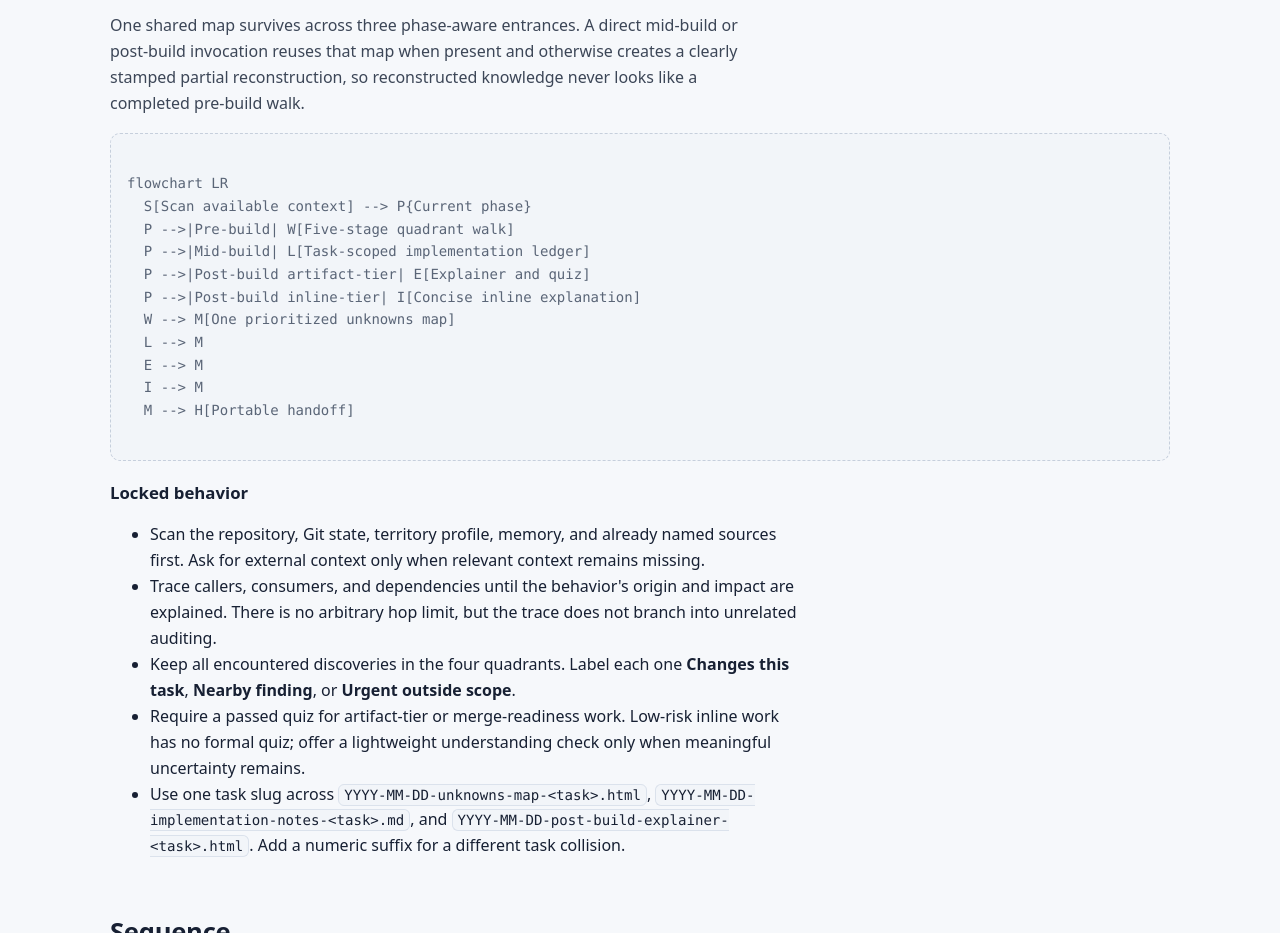
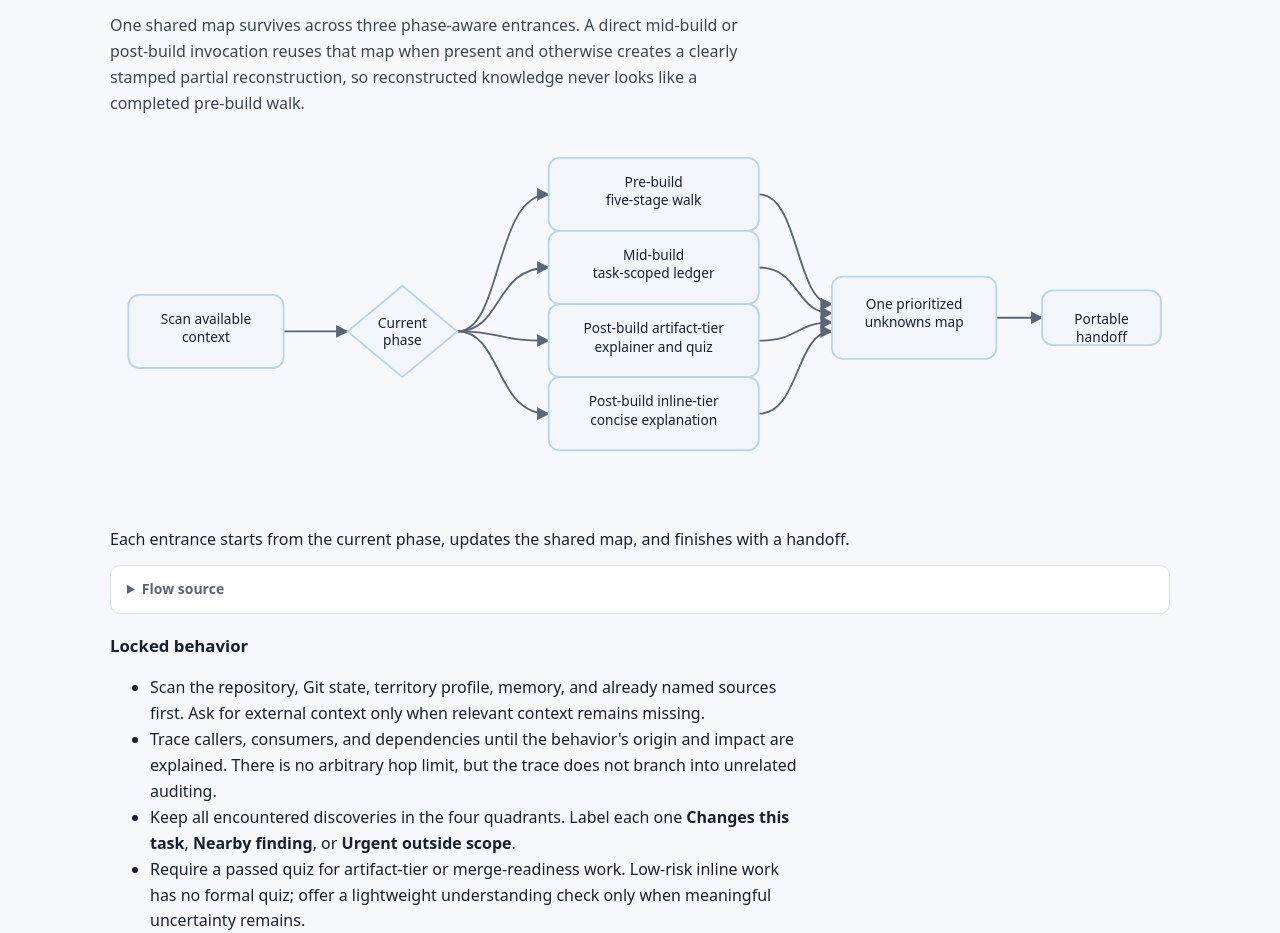
Before and after one commit to rhnfzl/explore-unknowns, a plain HTML site: page docs/human-html/2026-07-11-plan-explore-unknowns-focused-correction.html in a window 1280 px wide. Shown: the part 1345-2278 px from the top of the page. Drawn offline with Linux system fonts and the light colour scheme.

Commit message:
fix: keep trust claims and plan self-contained

```diff
--- a/docs/human-html/2026-07-11-plan-explore-unknowns-focused-correction.html
+++ b/docs/human-html/2026-07-11-plan-explore-unknowns-focused-correction.html
@@ -102,9 +102,7 @@
     code { background: var(--surface-2); border: 1px solid var(--line); border-radius: var(--radius-sm); padding: 2px 5px; font-family: var(--mono); font-size: .88em; overflow-wrap: anywhere; }
     pre { background: #0f172a; color: #e2e8f0; border-radius: var(--radius); padding: 14px; overflow: auto; border: 1px solid var(--line); }
     pre code { background: transparent; border: 0; color: inherit; }
-    .mermaid svg { max-width: 100%; height: auto; }
-    .mermaid:not([data-processed]) { font-family: var(--mono); font-size: var(--fs-sm); white-space: pre; overflow-x: auto; background: var(--surface-2); border: 1px dashed var(--line-strong); border-radius: var(--radius); padding: var(--s-6); color: var(--muted); }
-    /* shipped diagram: inline SVG in a scroll wrapper, mermaid/source kept in an adjacent <details>.
+    /* shipped diagram: inline SVG in a scroll wrapper, source kept in an adjacent <details>.
        The wrapper's overflow-x contains a too-wide diagram to its own scrollbar instead of the page. */
     figure.diagram { margin: var(--s-7) 0; }
     .diagram-scroll { overflow-x: auto; }
@@ -292,25 +290,6 @@
       details:not([open])::details-content { content-visibility: visible; display: block; }
     }
   </style>
-<script type="module">
-    /* Self-contained by default: fetch Mermaid from the CDN ONLY if this page actually has a
-       diagram. A diagram-free artifact makes ZERO network calls and renders fully offline; add
-       a <div class="mermaid"> later and it still renders (the guard checks the DOM at load). */
-    if (document.querySelector(".mermaid")) {
-      const { default: mermaid } = await import("https://cdn.jsdelivr.net/npm/mermaid@10.9.1/dist/mermaid.esm.min.mjs");
-      /* Pick the palette at load from the resolved theme (data-theme, else the OS preference).
-         Diagrams render to static SVG, so this matches the page on load; a mid-session toggle
-         re-themes them on the next reload. Keep both sets in sync with the :root light/dark tokens. */
-      const _root = document.documentElement;
-      const _dark = _root.dataset.theme ? _root.dataset.theme === "dark"
-                                        : window.matchMedia("(prefers-color-scheme: dark)").matches;
-      const _lightVars = { primaryColor: "#eef5fb", primaryBorderColor: "#b9d5ec", primaryTextColor: "#172033", lineColor: "#5a6577", fontFamily: "inherit", fontSize: "14px" };
-      const _darkVars = { primaryColor: "#152740", primaryBorderColor: "#2c4a6b", primaryTextColor: "#e8edf5", lineColor: "#96a2b5", fontFamily: "inherit", fontSize: "14px" };
-      mermaid.initialize({ startOnLoad: false, securityLevel: "loose", theme: "base",
-        themeVariables: _dark ? _darkVars : _lightVars });
-      await mermaid.run();   /* module scripts defer, so the DOM is parsed; run() renders every .mermaid once */
-    }
-  </script>
 </head>
 <body data-human-html-artifact="true">
   <button class="theme-toggle" type="button" aria-label="Switch theme" title="Toggle light / dark"></button>
@@ -357,19 +336,56 @@
     <section id="approach" class="section">
       <h2>Approach</h2>
       <p>One shared map survives across three phase-aware entrances. A direct mid-build or post-build invocation reuses that map when present and otherwise creates a clearly stamped partial reconstruction, so reconstructed knowledge never looks like a completed pre-build walk.</p>
-      <div class="mermaid">
-flowchart LR
-  S[Scan available context] --> P{Current phase}
-  P -->|Pre-build| W[Five-stage quadrant walk]
-  P -->|Mid-build| L[Task-scoped implementation ledger]
-  P -->|Post-build artifact-tier| E[Explainer and quiz]
-  P -->|Post-build inline-tier| I[Concise inline explanation]
-  W --> M[One prioritized unknowns map]
-  L --> M
-  E --> M
-  I --> M
-  M --> H[Portable handoff]
-      </div>
+      <figure class="diagram">
+        <div class="diagram-scroll" role="img" aria-labelledby="phase-flow-title phase-flow-desc">
+          <svg viewBox="0 0 1160 430" xmlns="http://www.w3.org/2000/svg">
+            <title id="phase-flow-title">Phase-aware unknowns workflow</title>
+            <desc id="phase-flow-desc">Available context is scanned, then the current phase selects a pre-build walk, mid-build ledger, artifact-tier post-build explainer and quiz, or inline post-build explanation. Every route updates one prioritized map and produces a portable handoff.</desc>
+            <defs>
+              <marker id="phase-arrow" viewBox="0 0 10 10" refX="9" refY="5" markerWidth="7" markerHeight="7" orient="auto-start-reverse">
+                <path d="M 0 0 L 10 5 L 0 10 z" fill="var(--muted)"/>
+              </marker>
+            </defs>
+            <g fill="none" stroke="var(--muted)" stroke-width="2" marker-end="url(#phase-arrow)">
+              <path d="M190 215 H260"/>
+              <path d="M380 215 C430 215 420 65 480 65"/>
+              <path d="M380 215 C430 215 420 145 480 145"/>
+              <path d="M380 215 C430 215 420 225 480 225"/>
+              <path d="M380 215 C430 215 420 305 480 305"/>
+              <path d="M710 65 C755 65 750 185 790 185"/>
+              <path d="M710 145 C755 145 750 195 790 195"/>
+              <path d="M710 225 C755 225 750 205 790 205"/>
+              <path d="M710 305 C755 305 750 215 790 215"/>
+              <path d="M970 200 H1020"/>
+            </g>
+            <g fill="var(--surface-2)" stroke="var(--accent-line)" stroke-width="2">
+              <rect x="20" y="175" width="170" height="80" rx="12"/>
+              <path d="M320 165 L380 215 L320 265 L260 215 Z"/>
+              <rect x="480" y="25" width="230" height="80" rx="12"/>
+              <rect x="480" y="105" width="230" height="80" rx="12"/>
+              <rect x="480" y="185" width="230" height="80" rx="12"/>
+              <rect x="480" y="265" width="230" height="80" rx="12"/>
+              <rect x="790" y="155" width="180" height="90" rx="12"/>
+              <rect x="1020" y="170" width="130" height="60" rx="12"/>
+            </g>
+            <g fill="var(--ink)" font-family="system-ui, sans-serif" font-size="15" text-anchor="middle">
+              <text x="105" y="207"><tspan x="105">Scan available</tspan><tspan x="105" dy="20">context</tspan></text>
+              <text x="320" y="211"><tspan x="320">Current</tspan><tspan x="320" dy="19">phase</tspan></text>
+              <text x="595" y="57"><tspan x="595">Pre-build</tspan><tspan x="595" dy="20">five-stage walk</tspan></text>
+              <text x="595" y="137"><tspan x="595">Mid-build</tspan><tspan x="595" dy="20">task-scoped ledger</tspan></text>
+              <text x="595" y="217"><tspan x="595">Post-build artifact-tier</tspan><tspan x="595" dy="20">explainer and quiz</tspan></text>
+              <text x="595" y="297"><tspan x="595">Post-build inline-tier</tspan><tspan x="595" dy="20">concise explanation</tspan></text>
+              <text x="880" y="190"><tspan x="880">One prioritized</tspan><tspan x="880" dy="20">unknowns map</tspan></text>
+              <text x="1085" y="207"><tspan x="1085">Portable</tspan><tspan x="1085" dy="19">handoff</tspan></text>
+            </g>
+          </svg>
+        </div>
+        <figcaption>Each entrance starts from the current phase, updates the shared map, and finishes with a handoff.</figcaption>
+        <details class="diagram-src">
+          <summary>Flow source</summary>
+          <pre><code>scan context -&gt; current phase -&gt; phase-specific route -&gt; prioritized map -&gt; handoff</code></pre>
+        </details>
+      </figure>
       <h3>Locked behavior</h3>
       <ul>
         <li>Scan the repository, Git state, territory profile, memory, and already named sources first. Ask for external context only when relevant context remains missing.</li>
```
Also changed, not shown: 2 other files.
